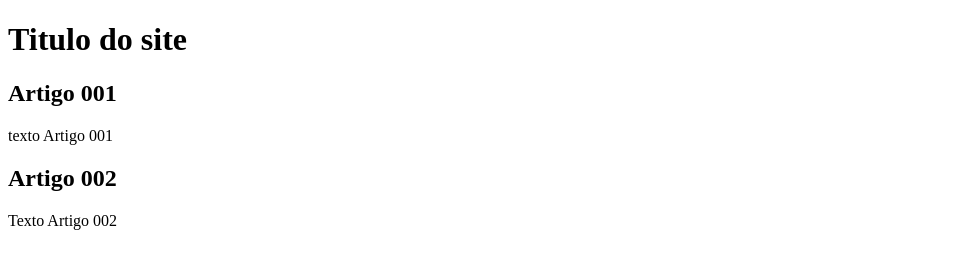
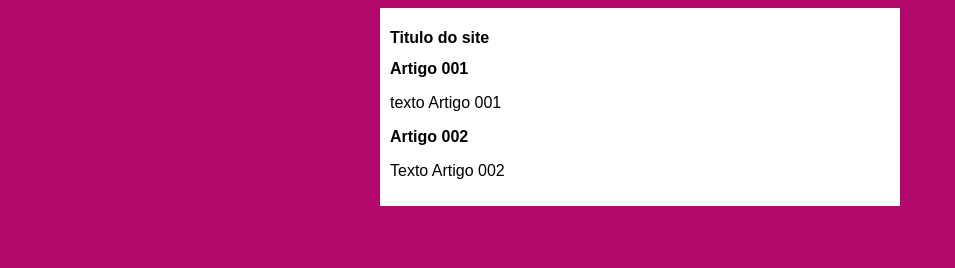
Before and after one commit to EmanuelRicardo/Projeto-site, a plain HTML site: page index.html in a window 1280 px wide. Shown: the whole page, without its empty margins (0-955 px from the left). Drawn offline with Linux system fonts and the light colour scheme.

Commit message:
Iniciei o Design

```diff
--- /dev/null
+++ b/estilos.style.css
@@ -0,0 +1,16 @@
+*{
+    font-family: Arial, Helvetica, sans-serif;
+    font-size: 16px;
+
+}
+
+body {
+    background-color: rgb(179, 9, 108);
+}
+main {
+    background-color: white;
+    width: 500px;
+    margin: auto;
+    padding: 10px;
+    box-shadow: 3px 3px 5px rgba(0, 0, 0, 0);
+}
--- a/index.html
+++ b/index.html
@@ -4,6 +4,7 @@
     <meta charset="UTF-8">
     <meta name="viewport" content="width=device-width, initial-scale=1.0">
     <title>Titulo do site</title>
+    <link rel="stylesheet" href="estilos.style.css">
 </head>
 <body>
     <main>
```
